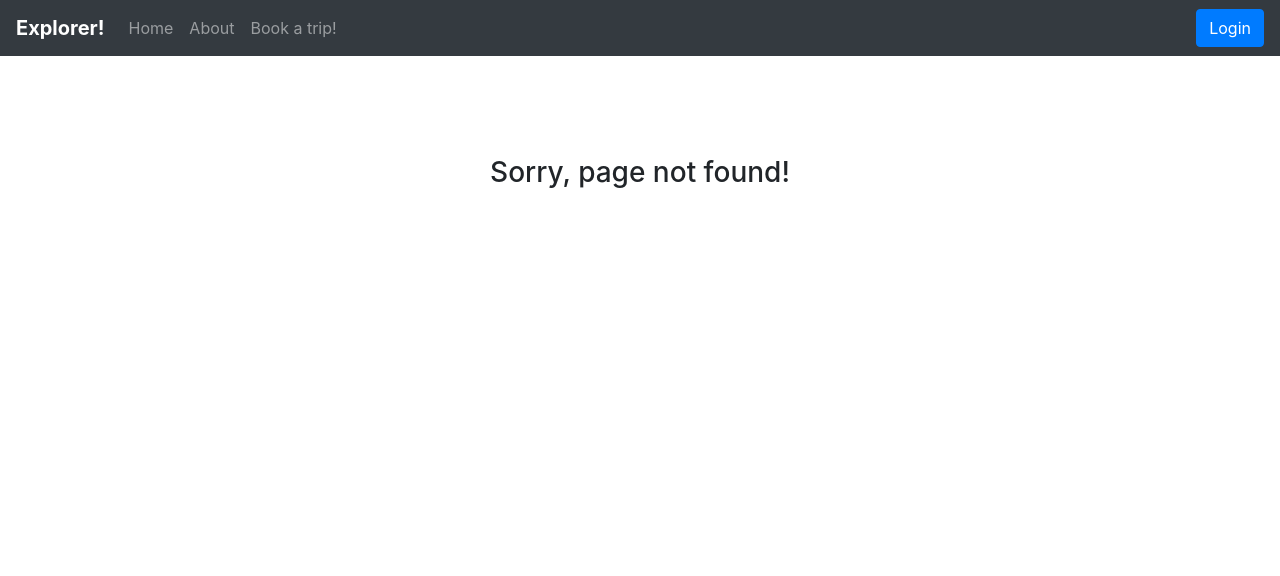
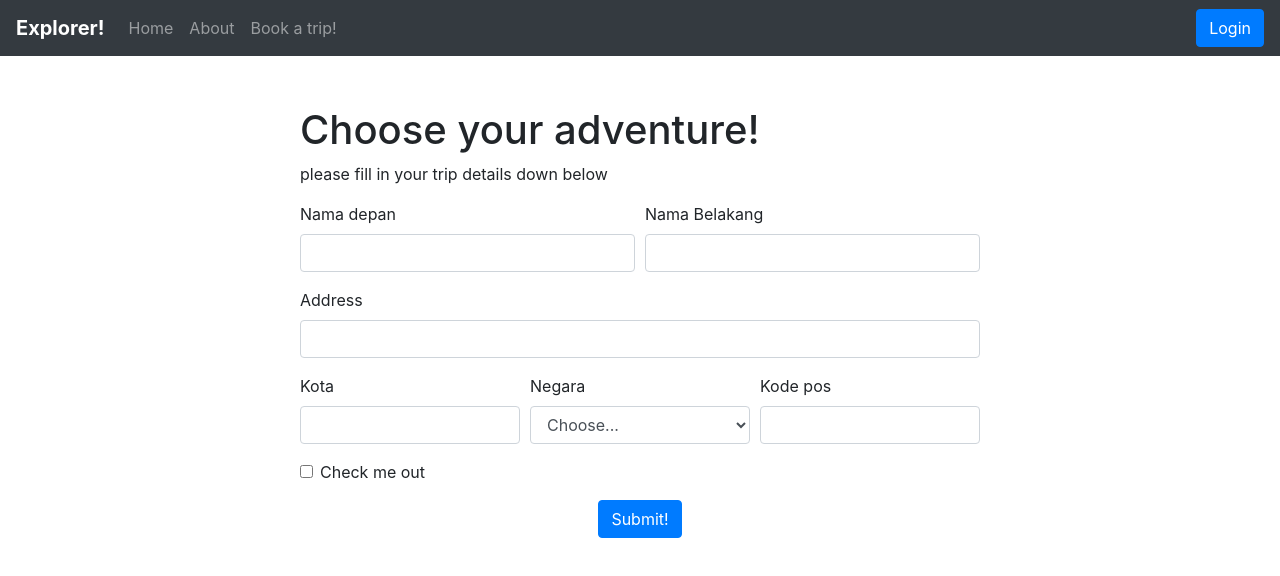
Before and after one commit to diwsky/explorer, a React (Create React App) app: page /book in a window 1280 px wide. Before the commit this address had no page. Shown: the top 576 px of the page. Built offline with nearby package versions, Linux system fonts and the light colour scheme.

Commit message:
before deploy...

```diff
--- /dev/null
+++ b/src/Components/FormContainer/button.js
@@ -0,0 +1,12 @@
+import React from 'react';
+
+const Button = props => {
+  console.log(props.style);
+  return (
+    <button style={props.style} onClick={props.action}>
+      {props.title}
+    </button>
+  );
+};
+
+export default Button;
--- /dev/null
+++ b/src/Components/FormContainer/checkbox.js
@@ -0,0 +1,28 @@
+import React from 'react';
+
+const CheckBox = (props) => {
+
+    return( <div>
+    <label for={props.name} className="form-label">{props.title}</label>
+    <div className="checkbox-group">
+      {props.options.map(option => {
+        return (
+          <label key={option}>
+            <input
+              className="form-checkbox"
+              id = {props.name}
+              name={props.name}
+              onChange={props.handleChange}
+              value={option}
+              checked={ props.selectedOptions.indexOf(option) > -1 }
+              type="checkbox" /> {option}
+          </label>
+        );
+      })}
+    </div>
+  </div>
+);
+
+}
+
+export default CheckBox;
--- /dev/null
+++ b/src/Components/FormContainer/index.js
@@ -0,0 +1,154 @@
+import React, { Component } from 'react';
+
+/* Import Components */
+import CheckBox from './checkbox.js';
+import Input from './input.js';
+import TextArea from './textarea.js';
+import Select from './select.js';
+import Button from './button.js';
+
+class FormContainer extends Component {
+  constructor(props) {
+    super(props);
+
+    this.state = {
+      newUser: {
+        name: '',
+        email: '',
+        age: '',
+        gender: '',
+        expertise: '',
+        about: '',
+      },
+
+      genderOptions: ['Male', 'Female', 'Others'],
+      skillOptions: [
+        'Programming',
+        'Development',
+        'Design',
+        'Testing',
+      ],
+    };
+    this.handleFormSubmit = this.handleFormSubmit.bind(this);
+    this.handleClearForm = this.handleClearForm.bind(this);
+    this.handleFullName = this.handleFullName.bind(this);
+  }
+
+  handleSkillsCheckBox(e) {
+    const newSelection = e.target.value;
+    let newSelectionArray;
+
+    if (this.state.newUser.skills.indexOf(newSelection) > -1) {
+      newSelectionArray = this.state.newUser.skills.filter(
+        s => s !== newSelection,
+      );
+    } else {
+      newSelectionArray = [
+        ...this.state.newUser.skills,
+        newSelection,
+      ];
+    }
+
+    this.setState(prevState => ({
+      newUser: { ...prevState.newUser, skills: newSelectionArray },
+    }));
+  }
+
+  handleInput(e) {
+    let value = e.target.value;
+    let name = e.target.name;
+    this.setState(
+      prevState => {
+        return {
+          newUser: {
+            ...prevState.newUser,
+            [name]: value,
+          },
+        };
+      },
+      () => console.log(this.state.newUser),
+    );
+  }
+
+  handleAge(e) {
+    let value = e.target.value;
+    this.setState(
+      prevState => ({
+        newUser: { ...prevState.newUser, age: value },
+      }),
+      () => console.log(this.state.newUser),
+    );
+  }
+
+  handleFullName(e) {
+    let value = e.target.value;
+    this.setState(prevState => ({
+      newUser: { ...prevState.newUser, name: value },
+    }));
+  }
+
+  /* This life cycle hook gets executed when the component mounts */
+
+  handleFormSubmit(e) {
+    e.preventDefault();
+    let userData = this.state.newUser;
+
+    fetch('http://example.com', {
+      method: 'POST',
+      body: JSON.stringify(userData),
+      headers: {
+        Accept: 'application/json',
+        'Content-Type': 'application/json',
+      },
+    }).then(response => {
+      response.json().then(data => {
+        console.log('Successful' + data);
+      });
+    });
+  }
+  handleClearForm(e) {
+    e.preventDefault();
+    this.setState({
+      newUser: {
+        name: '',
+        age: '',
+        gender: '',
+        skills: [],
+        about: '',
+      },
+    });
+  }
+  render() {
+    return (
+      <div>
+        <form onSubmit={this.handleFormSubmit}>
+          <Input
+            type={'text'}
+            title={'Full Name'}
+            name={'name'}
+            value={this.state.newUser.name}
+            placeholder={'Enter your name'}
+            handleChange={this.handleFullName}
+          />{' '}
+          {/* Name of the user */}
+          <Select
+            title={'Gender'}
+            name={'gender'}
+            options={this.state.genderOptions}
+            value={this.state.newUser.gender}
+            placeholder={'Select Gender'}
+            handleChange={this.handleInput}
+          />{' '}
+          {/* Age Selection */}
+          <CheckBox />{' '}
+          {/* List of Skills (eg. Programmer, developer) */}
+          <TextArea /> {/* About you */}
+          <Button /> {/*Submit */}
+          <Button /> {/* Clear the form */}
+        </form>
+      </div>
+    );
+  }
+}
+
+export default FormContainer;
--- /dev/null
+++ b/src/Components/FormContainer/input.js
@@ -0,0 +1,22 @@
+import React from 'react';
+
+const Input = props => {
+  return (
+    <div className="form-group">
+      <label htmlFor={props.name} className="form-label">
+        {props.title}
+      </label>
+      <input
+        className="form-input"
+        id={props.name}
+        name={props.name}
+        type={props.type}
+        value={props.value}
+        onChange={props.handleChange}
+        placeholder={props.placeholder}
+      />
+    </div>
+  );
+};
+
+export default Input;
--- /dev/null
+++ b/src/Components/FormContainer/select.js
@@ -0,0 +1,27 @@
+import React from 'react';
+
+const Select = props => {
+  return (
+    <div className="form-group">
+      <label htmlFor={props.name}> {props.title} </label>
+      <select
+        name={props.name}
+        value={props.value}
+        onChange={props.handleChange}
+      >
+        <option value="" disabled>
+          {props.placeholder}
+        </option>
+        {props.options.map(option => {
+          return (
+            <option key={option} value={option} label={option}>
+              {option}
+            </option>
+          );
+        })}
+      </select>
+    </div>
+  );
+};
+
+export default Select;
--- a/src/Routes.js
+++ b/src/Routes.js
@@ -4,6 +4,7 @@ import { BrowserRouter as Router } from 'react-router-dom';
 import Login from './pages/Login';
 import Home from './pages/Home';
 import Book from './pages/Book';
+import FormContainer from './Components/FormContainer';
 import NotFound from './pages/NotFound';
 import AppliedRoute from './Components/AppliedRoute';
 
@@ -23,7 +24,7 @@ export default function Routes({ appProps }) {
           appProps={appProps}
         />
         <AppliedRoute
-          path="/items"
+          path="/book"
           component={Book}
           appProps={appProps}
         />
--- a/src/pages/Book/index.js
+++ b/src/pages/Book/index.js
@@ -1,10 +1,80 @@
 import React, { Component } from 'react';
+import { Form, Row, Col } from 'react-bootstrap';
+import Button from '../../Components/Button';
 
 class Book extends Component {
+  onClickSubmit = () => {
+    alert('submit!');
+  };
+
   render() {
-    return <div>
-      Book
-    </div>;
+    return (
+      <div>
+        <div
+          style={{
+            paddingLeft: '300px',
+            paddingRight: '300px',
+            marginTop: '50px',
+          }}
+        >
+          <h1>Choose your adventure!</h1>
+          <p>please fill in your trip details down below</p>
+          <Form>
+            <Form.Row>
+              <Form.Group as={Col} controlId="formGridEmail">
+                <Form.Label>Nama depan</Form.Label>
+                <Form.Control />
+              </Form.Group>
+
+              <Form.Group as={Col} controlId="formGridPassword">
+                <Form.Label>Nama Belakang</Form.Label>
+                <Form.Control />
+              </Form.Group>
+            </Form.Row>
+
+            <Form.Group controlId="formGridAddress1">
+              <Form.Label>Address</Form.Label>
+              <Form.Control />
+            </Form.Group>
+
+            <Form.Row>
+              <Form.Group as={Col} controlId="formGridCity">
+                <Form.Label>Kota</Form.Label>
+                <Form.Control />
+              </Form.Group>
+
+              <Form.Group as={Col} controlId="formGridState">
+                <Form.Label>Negara</Form.Label>
+                <Form.Control as="select">
+                  <option>Choose...</option>
+                  <option>Indonesia</option>
+                  <option>Malaysia</option>
+                  <option>Singapore</option>
+                  <option>Brunei</option>
+                  <option>Thailand</option>
+                </Form.Control>
+              </Form.Group>
+
+              <Form.Group as={Col} controlId="formGridZip">
+                <Form.Label>Kode pos</Form.Label>
+                <Form.Control />
+              </Form.Group>
+            </Form.Row>
+
+            <Form.Group id="formGridCheckbox">
+              <Form.Check type="checkbox" label="Check me out" />
+            </Form.Group>
+
+            <center>
+              <Button
+                title="Submit!"
+                onClick={this.onClickSubmit}
+              ></Button>
+            </center>
+          </Form>
+        </div>
+      </div>
+    );
   }
 }
 export default Book;
```
Also changed, not shown: src/Components/FormContainer/textarea.js (added).
